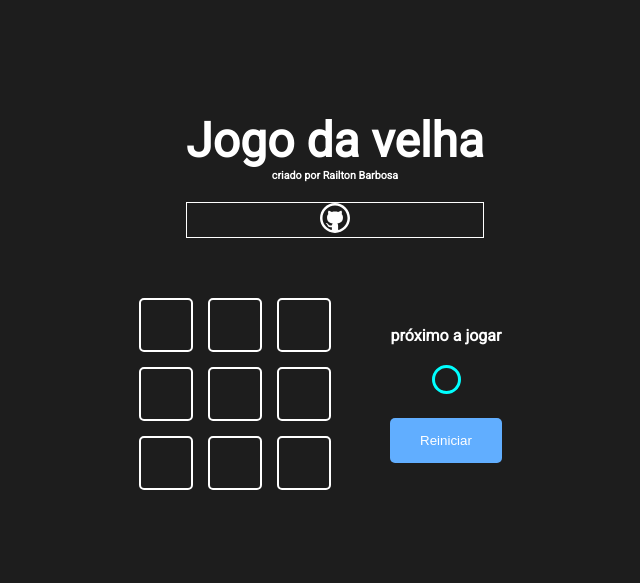
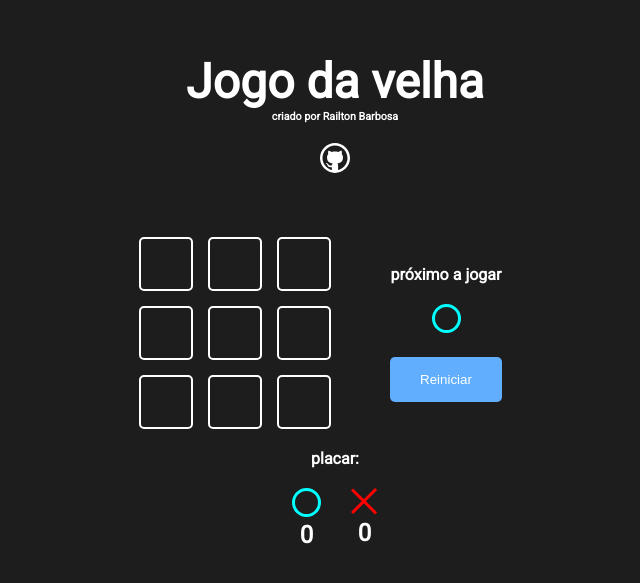
Before and after one commit to railtonbarbosa/react-jogo-da-velha, a Next.js app: page / in a window 1280 px wide. Shown: the part 119-702 px from the top of the page, without its empty margins (305-945 px from the left). Built offline with nearby package versions, Linux system fonts and the light colour scheme.

Commit message:
criado placar

```diff
--- a/src/components/game/Game.jsx
+++ b/src/components/game/Game.jsx
@@ -2,6 +2,7 @@
 import styles from './Game.module.css'
 import GameOption from '../gameOption/GameOption'
 import GameInfo from '../gameInfo/GameInfo'
+import Score from '../score/Score'
 const winnerTable = [
   [0, 1, 2],
   [3, 4, 5],
@@ -62,7 +63,8 @@
   }, [winner])
 
   return (
-    <div className={styles.gameContent}>
+    <>
+     <div className={styles.gameContent}>
       <div className={styles.game}>
         {
           gameState.map((value, pos) =>
@@ -83,6 +85,8 @@
         isDraw={draw}
       />
     </div>
+    <Score />
+    </>
   )
 }
 export default Game
--- a/src/components/game/Game.module.css
+++ b/src/components/game/Game.module.css
@@ -2,6 +2,7 @@
   display: grid;
   grid-template-columns: repeat(3, 1fr);
   gap: 15px;
+
 
 }
 
@@ -9,6 +10,7 @@
     display: flex;
     gap: 30px;
     align-items: center;
+    margin-bottom: 20px;
 
   }
 
--- a/src/components/gameOption/GameOption.module.css
+++ b/src/components/gameOption/GameOption.module.css
@@ -7,6 +7,7 @@
   justify-content: center;
   align-items: center;
   cursor: pointer;
+
 
 }
 
--- a/src/components/header/Header.module.css
+++ b/src/components/header/Header.module.css
@@ -3,9 +3,10 @@
   text-align: center;
   padding: 40px 0;
 
+
 }
 
 .iconContent {
   margin: 20px 0;
-  border: 1px solid white;
+
 }
--- /dev/null
+++ b/src/components/score/Score.jsx
@@ -0,0 +1,22 @@
+import Icon from "../icon/Icon"
+import styles from "./score.module.css"
+
+function Score () {
+  return(
+   <>
+    <h4>placar:</h4>
+    <div className={styles.score}>
+      <div className={styles.scorecontent}>
+        <Icon iconName="circle" />
+        <h2>0</h2>
+      </div>
+      <div className={styles.scorecontent}>
+      <Icon iconName="x" />
+      <h2>0</h2>
+
+      </div>
+    </div>
+   </>
+  )
+}
+export default Score
--- /dev/null
+++ b/src/components/score/score.module.css
@@ -0,0 +1,12 @@
+.score{
+  display: flex;
+  gap: 30px;
+  margin-top: 20px;
+
+}
+
+.scorecontent{
+  display: flex;
+  flex-direction: column;
+  align-items: center;
+}
```
